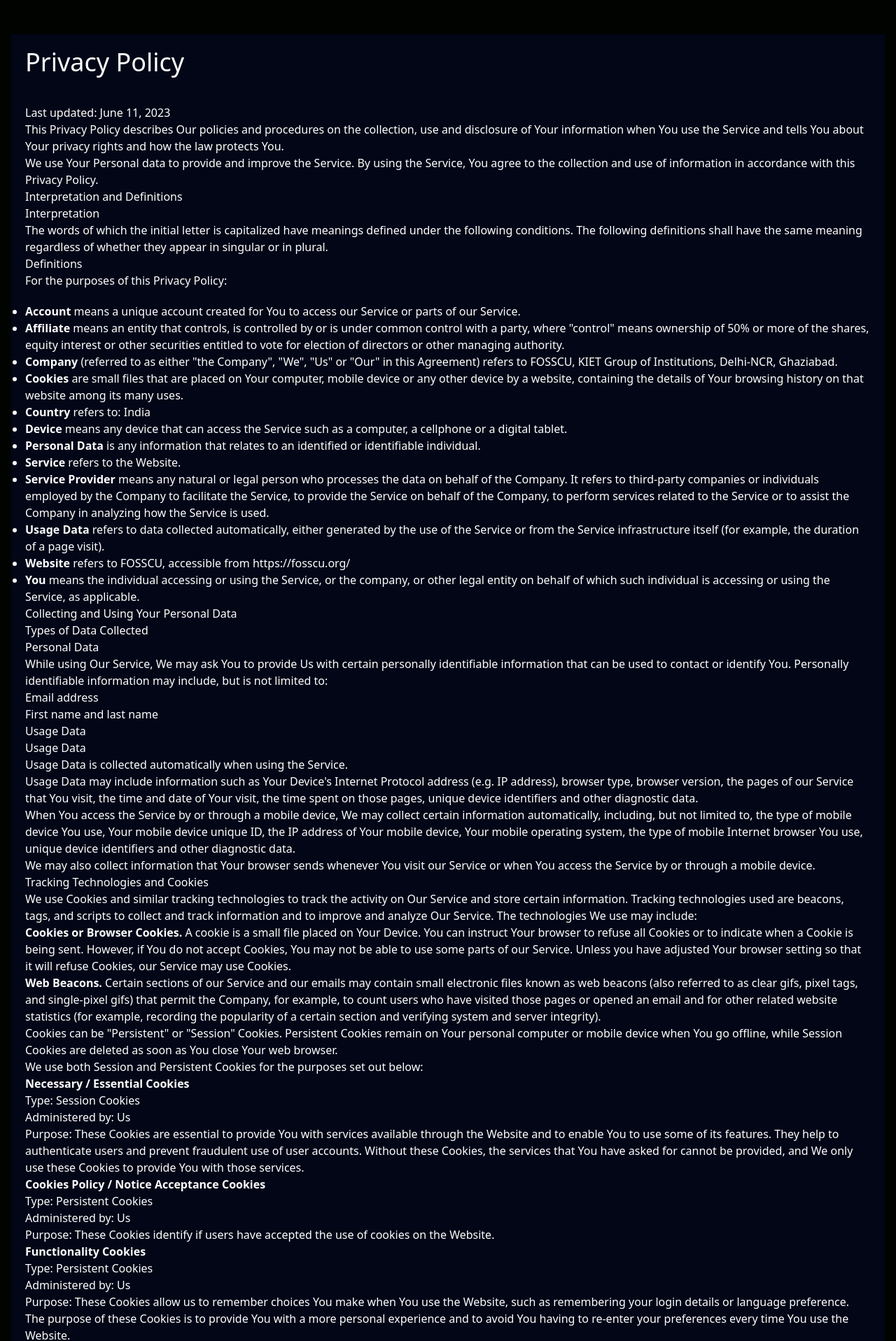
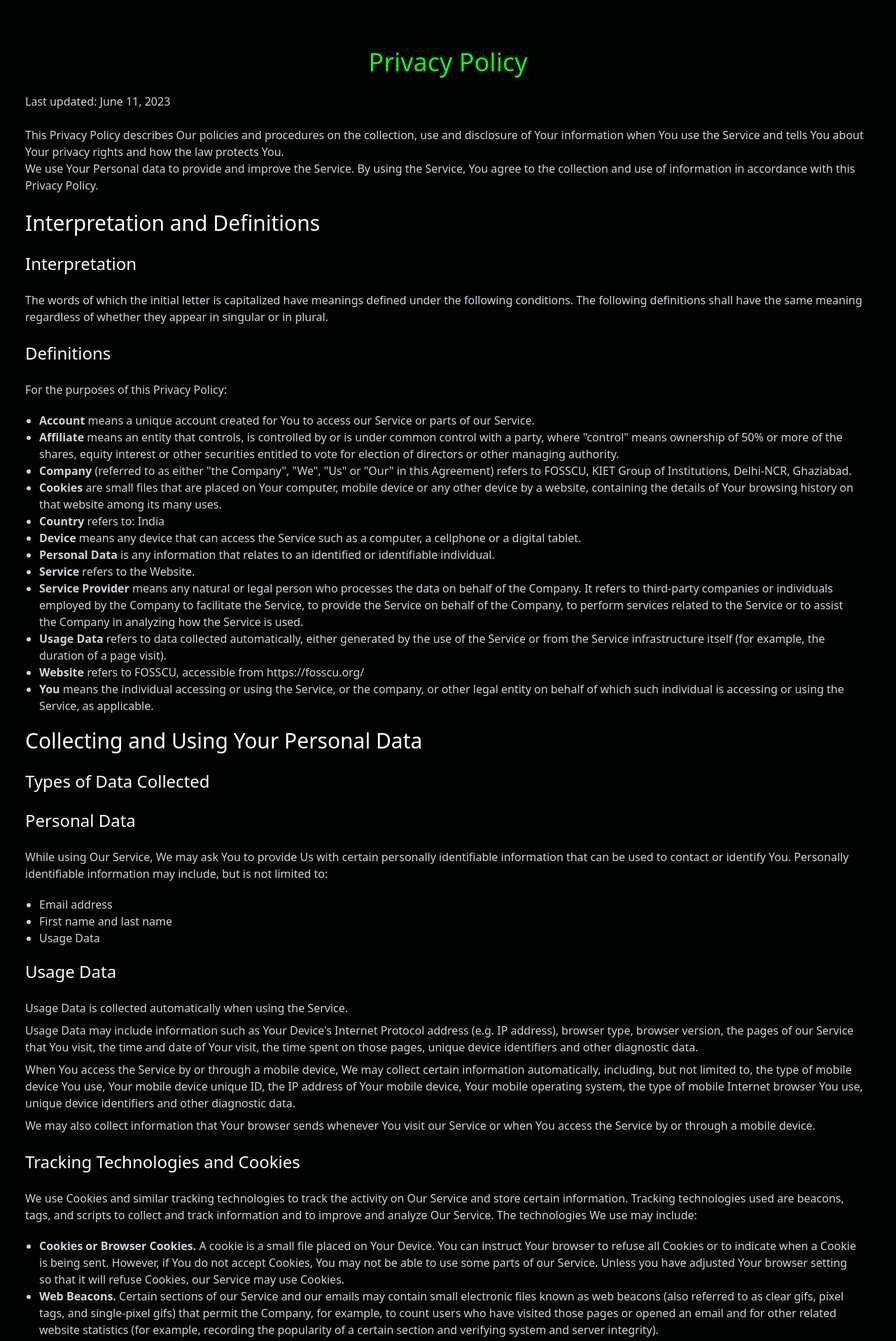
Before and after one commit to FOSS-Community/fosscu.org, a React (Vite) app: page /privacypolicy in a window 1280 px wide. Shown: the part 63-1980 px from the top of the page at 70% size. Built offline with nearby package versions, Linux system fonts and the light colour scheme; the HTML template or start-up script is replaced by a standard one.

Commit message:
changed font style and color

```diff
--- a/src/components/PrivacyPolicy.jsx
+++ b/src/components/PrivacyPolicy.jsx
@@ -2,20 +2,20 @@ import React from "react";
 
 const PrivacyPolicy = () => {
     return (
-    <div className="bg-slate-950 text-white m-4 p-5" >
-
-        <h1 className="text-4xl">Privacy Policy</h1>
-
-        <p className="mt-10">Last updated: June 11, 2023</p>
+    <div className="text-gray-300 m-4 p-5" >
+        <h1 className="text-4xl flex flex-auto justify-center text-[#0DFF1C]">Privacy Policy</h1><br></br>
+        <p>Last updated: June 11, 2023</p><br></br>
         <p>This Privacy Policy describes Our policies and procedures on the collection, use and disclosure of Your information when You use the Service and tells You about Your privacy rights and how the law protects You.</p>
         <p>We use Your Personal data to provide and improve the Service. By using the Service, You agree to the collection and use of information in accordance with this Privacy Policy. </p>
-        <h1>Interpretation and Definitions</h1>
-        <h2>Interpretation</h2>
+        <br></br>
+        <h1 className="text-3xl text-white">Interpretation and Definitions</h1><br></br>
+        <h2 className="text-2xl text-white">Interpretation</h2><br></br>
         <p>The words of which the initial letter is capitalized have meanings defined under the following conditions. The following definitions shall have the same meaning regardless of whether they appear in singular or in plural.</p>
-        <h2>Definitions</h2>
+        <br></br>
+        <h2 className="text-2xl text-white">Definitions</h2><br></br>
         <p>For the purposes of this Privacy Policy:</p>
-        <ul className="list-disc list">
-        <li className=" mt-5 ">
+        <ul className="list-disc p-5">
+        <li>
         <p><strong>Account</strong> means a unique account created for You to access our Service or parts of our Service.</p>
         </li>
         <li >
@@ -52,11 +52,11 @@ const PrivacyPolicy = () => {
         <p><strong>You</strong> means the individual accessing or using the Service, or the company, or other legal entity on behalf of which such individual is accessing or using the Service, as applicable.</p>
         </li>
         </ul>
-        <h1>Collecting and Using Your Personal Data</h1>
-        <h2>Types of Data Collected</h2>
-        <h3>Personal Data</h3>
+        <h1 className="text-3xl text-white">Collecting and Using Your Personal Data</h1><br></br>
+        <h2 className="text-2xl text-white">Types of Data Collected</h2><br></br>
+        <h3 className="text-2xl text-white">Personal Data</h3><br></br>
         <p>While using Our Service, We may ask You to provide Us with certain personally identifiable information that can be used to contact or identify You. Personally identifiable information may include, but is not limited to:</p>
-        <ul>
+        <ul className="list-disc p-5">
         <li>
         <p>Email address</p>
         </li>
@@ -67,20 +67,21 @@ const PrivacyPolicy = () => {
         <p>Usage Data</p>
         </li>
         </ul>
-        <h3>Usage Data</h3>
+        <h3 className="text-2xl text-white">Usage Data</h3><br></br>
         <p>Usage Data is collected automatically when using the Service.</p>
-        <p>Usage Data may include information such as Your Device's Internet Protocol address (e.g. IP address), browser type, browser version, the pages of our Service that You visit, the time and date of Your visit, the time spent on those pages, unique device identifiers and other diagnostic data.</p>
-        <p>When You access the Service by or through a mobile device, We may collect certain information automatically, including, but not limited to, the type of mobile device You use, Your mobile device unique ID, the IP address of Your mobile device, Your mobile operating system, the type of mobile Internet browser You use, unique device identifiers and other diagnostic data.</p>
-        <p>We may also collect information that Your browser sends whenever You visit our Service or when You access the Service by or through a mobile device.</p>
-        <h3>Tracking Technologies and Cookies</h3>
+        <p className="mt-2">Usage Data may include information such as Your Device's Internet Protocol address (e.g. IP address), browser type, browser version, the pages of our Service that You visit, the time and date of Your visit, the time spent on those pages, unique device identifiers and other diagnostic data.</p>
+        <p className="mt-2">When You access the Service by or through a mobile device, We may collect certain information automatically, including, but not limited to, the type of mobile device You use, Your mobile device unique ID, the IP address of Your mobile device, Your mobile operating system, the type of mobile Internet browser You use, unique device identifiers and other diagnostic data.</p>
+        <p className="mt-2">We may also collect information that Your browser sends whenever You visit our Service or when You access the Service by or through a mobile device.</p>
+        <br></br>
+        <h3 className="text-2xl text-white">Tracking Technologies and Cookies</h3><br></br>
         <p>We use Cookies and similar tracking technologies to track the activity on Our Service and store certain information. Tracking technologies used are beacons, tags, and scripts to collect and track information and to improve and analyze Our Service. The technologies We use may include:</p>
-        <ul>
+        <ul className="list-disc p-5">
         <li><strong>Cookies or Browser Cookies.</strong> A cookie is a small file placed on Your Device. You can instruct Your browser to refuse all Cookies or to indicate when a Cookie is being sent. However, if You do not accept Cookies, You may not be able to use some parts of our Service. Unless you have adjusted Your browser setting so that it will refuse Cookies, our Service may use Cookies.</li>
         <li><strong>Web Beacons.</strong> Certain sections of our Service and our emails may contain small electronic files known as web beacons (also referred to as clear gifs, pixel tags, and single-pixel gifs) that permit the Company, for example, to count users who have visited those pages or opened an email and for other related website statistics (for example, recording the popularity of a certain section and verifying system and server integrity).</li>
         </ul>
         <p>Cookies can be &quot;Persistent&quot; or &quot;Session&quot; Cookies. Persistent Cookies remain on Your personal computer or mobile device when You go offline, while Session Cookies are deleted as soon as You close Your web browser. </p>
         <p>We use both Session and Persistent Cookies for the purposes set out below:</p>
-        <ul>
+        <ul className="list-disc p-5">
         <li>
         <p><strong>Necessary / Essential Cookies</strong></p>
         <p>Type: Session Cookies</p>
@@ -101,9 +102,10 @@ const PrivacyPolicy = () => {
         </li>
         </ul>
         <p>For more information about the cookies we use and your choices regarding cookies, please visit our Cookies Policy or the Cookies section of our Privacy Policy.</p>
-        <h2>Use of Your Personal Data</h2>
+        <br></br>
+        <h2 className="text-2xl text-white">Use of Your Personal Data</h2><br></br>
         <p>The Company may use Personal Data for the following purposes:</p>
-        <ul>
+        <ul className="list-disc p-5">
         <li>
         <p><strong>To provide and maintain our Service</strong>, including to monitor the usage of our Service.</p>
         </li>
@@ -130,7 +132,7 @@ const PrivacyPolicy = () => {
         </li>
         </ul>
         <p>We may share Your personal information in the following situations:</p>
-        <ul>
+        <ul className="list-disc p-5">
         <li><strong>With Service Providers:</strong> We may share Your personal information with Service Providers to monitor and analyze the use of our Service,  to contact You.</li>
         <li><strong>For business transfers:</strong> We may share or transfer Your personal information in connection with, or during negotiations of, any merger, sale of Company assets, financing, or acquisition of all or a portion of Our business to another company.</li>
         <li><strong>With Affiliates:</strong> We may share Your information with Our affiliates, in which case we will require those affiliates to honor this Privacy Policy. Affiliates include Our parent company and any other subsidiaries, joint venture partners or other companies that We control or that are under common control with Us.</li>
@@ -138,47 +140,56 @@ const PrivacyPolicy = () => {
         <li><strong>With other users:</strong> when You share personal information or otherwise interact in the public areas with other users, such information may be viewed by all users and may be publicly distributed outside.</li>
         <li><strong>With Your consent</strong>: We may disclose Your personal information for any other purpose with Your consent.</li>
         </ul>
-        <h2>Retention of Your Personal Data</h2>
+        <h2 className="text-2xl text-white">Retention of Your Personal Data</h2><br></br>
         <p>The Company will retain Your Personal Data only for as long as is necessary for the purposes set out in this Privacy Policy. We will retain and use Your Personal Data to the extent necessary to comply with our legal obligations (for example, if we are required to retain your data to comply with applicable laws), resolve disputes, and enforce our legal agreements and policies.</p>
-        <p>The Company will also retain Usage Data for internal analysis purposes. Usage Data is generally retained for a shorter period of time, except when this data is used to strengthen the security or to improve the functionality of Our Service, or We are legally obligated to retain this data for longer time periods.</p>
-        <h2>Transfer of Your Personal Data</h2>
+        <p className="mt-2">The Company will also retain Usage Data for internal analysis purposes. Usage Data is generally retained for a shorter period of time, except when this data is used to strengthen the security or to improve the functionality of Our Service, or We are legally obligated to retain this data for longer time periods.</p>
+        <br></br>
+        <h2 className="text-2xl text-white">Transfer of Your Personal Data</h2><br></br>
         <p>Your information, including Personal Data, is processed at the Company's operating offices and in any other places where the parties involved in the processing are located. It means that this information may be transferred to — and maintained on — computers located outside of Your state, province, country or other governmental jurisdiction where the data protection laws may differ than those from Your jurisdiction.</p>
-        <p>Your consent to this Privacy Policy followed by Your submission of such information represents Your agreement to that transfer.</p>
-        <p>The Company will take all steps reasonably necessary to ensure that Your data is treated securely and in accordance with this Privacy Policy and no transfer of Your Personal Data will take place to an organization or a country unless there are adequate controls in place including the security of Your data and other personal information.</p>
-        <h2>Delete Your Personal Data</h2>
+        <p className="mt-2">Your consent to this Privacy Policy followed by Your submission of such information represents Your agreement to that transfer.</p>
+        <p className="mt-2">The Company will take all steps reasonably necessary to ensure that Your data is treated securely and in accordance with this Privacy Policy and no transfer of Your Personal Data will take place to an organization or a country unless there are adequate controls in place including the security of Your data and other personal information.</p>
+        <br></br>
+        <h2 className="text-2xl text-white">Delete Your Personal Data</h2><br></br>
         <p>You have the right to delete or request that We assist in deleting the Personal Data that We have collected about You.</p>
-        <p>Our Service may give You the ability to delete certain information about You from within the Service.</p>
-        <p>You may update, amend, or delete Your information at any time by signing in to Your Account, if you have one, and visiting the account settings section that allows you to manage Your personal information. You may also contact Us to request access to, correct, or delete any personal information that You have provided to Us.</p>
-        <p>Please note, however, that We may need to retain certain information when we have a legal obligation or lawful basis to do so.</p>
-        <h2>Disclosure of Your Personal Data</h2>
-        <h3>Business Transactions</h3>
+        <p className="mt-2">Our Service may give You the ability to delete certain information about You from within the Service.</p>
+        <p className="mt-2">You may update, amend, or delete Your information at any time by signing in to Your Account, if you have one, and visiting the account settings section that allows you to manage Your personal information. You may also contact Us to request access to, correct, or delete any personal information that You have provided to Us.</p>
+        <p className="mt-2">Please note, however, that We may need to retain certain information when we have a legal obligation or lawful basis to do so.</p>
+        <br></br>
+        <h2 className="text-2xl text-white">Disclosure of Your Personal Data</h2><br></br>
+        <h3 className="text-xl text-white">Business Transactions</h3><br></br>
         <p>If the Company is involved in a merger, acquisition or asset sale, Your Personal Data may be transferred. We will provide notice before Your Personal Data is transferred and becomes subject to a different Privacy Policy.</p>
-        <h3>Law enforcement</h3>
+        <br></br>
+        <h3 className="text-xl text-white">Law enforcement</h3><br></br>
         <p>Under certain circumstances, the Company may be required to disclose Your Personal Data if required to do so by law or in response to valid requests by public authorities (e.g. a court or a government agency).</p>
-        <h3>Other legal requirements</h3>
+        <br></br>
+        <h3 className="text-xl text-white">Other legal requirements</h3><br></br>
         <p>The Company may disclose Your Personal Data in the good faith belief that such action is necessary to:</p>
-        <ul>
+        <ul className="list-disc p-5">
         <li>Comply with a legal obligation</li>
         <li>Protect and defend the rights or property of the Company</li>
         <li>Prevent or investigate possible wrongdoing in connection with the Service</li>
         <li>Protect the personal safety of Users of the Service or the public</li>
         <li>Protect against legal liability</li>
         </ul>
-        <h2>Security of Your Personal Data</h2>
+        <h2 className="text-2xl text-white">Security of Your Personal Data</h2><br></br>
         <p>The security of Your Personal Data is important to Us, but remember that no method of transmission over the Internet, or method of electronic storage is 100% secure. While We strive to use commercially acceptable means to protect Your Personal Data, We cannot guarantee its absolute security.</p>
-        <h1>Children's Privacy</h1>
+        <br></br>
+        <h1 className="text-3xl text-white">Children's Privacy</h1><br></br>
         <p>Our Service does not address anyone under the age of 13. We do not knowingly collect personally identifiable information from anyone under the age of 13. If You are a parent or guardian and You are aware that Your child has provided Us with Personal Data, please contact Us. If We become aware that We have collected Personal Data from anyone under the age of 13 without verification of parental consent, We take steps to remove that information from Our servers.</p>
-        <p>If We need to rely on consent as a legal basis for processing Your information and Your country requires consent from a parent, We may require Your parent's consent before We collect and use that information.</p>
-        <h1>Links to Other Websites</h1>
+        <p className="mt-2">If We need to rely on consent as a legal basis for processing Your information and Your country requires consent from a parent, We may require Your parent's consent before We collect and use that information.</p>
+        <br></br>
+        <h1 className="text-3xl text-white">Links to Other Websites</h1><br></br>
         <p>Our Service may contain links to other websites that are not operated by Us. If You click on a third party link, You will be directed to that third party's site. We strongly advise You to review the Privacy Policy of every site You visit.</p>
-        <p>We have no control over and assume no responsibility for the content, privacy policies or practices of any third party sites or services.</p>
-        <h1>Changes to this Privacy Policy</h1>
+        <p className="mt-2">We have no control over and assume no responsibility for the content, privacy policies or practices of any third party sites or services.</p>
+        <br></br>
+        <h1 className="text-3xl text-white">Changes to this Privacy Policy</h1><br></br>
         <p>We may update Our Privacy Policy from time to time. We will notify You of any changes by posting the new Privacy Policy on this page.</p>
-        <p>We will let You know via email and/or a prominent notice on Our Service, prior to the change becoming effective and update the &quot;Last updated&quot; date at the top of this Privacy Policy.</p>
-        <p>You are advised to review this Privacy Policy periodically for any changes. Changes to this Privacy Policy are effective when they are posted on this page.</p>
-        <h1>Contact Us</h1>
+        <p className="mt-2">We will let You know via email and/or a prominent notice on Our Service, prior to the change becoming effective and update the &quot;Last updated&quot; date at the top of this Privacy Policy.</p>
+        <p className="mt-2">You are advised to review this Privacy Policy periodically for any changes. Changes to this Privacy Policy are effective when they are posted on this page.</p>
+        <br></br>
+        <h1 className="text-3xl text-white">Contact Us</h1><br></br>
         <p>If you have any questions about this Privacy Policy, You can contact us:</p>
-        <ul>
+        <ul className="list-disc p-5 ">
         <li>By visiting this page on our website: <a href="https://fosscu.org/contact" rel="external nofollow noopener" target="_blank">https://fosscu.org/contact</a></li>
         </ul>
 
```
